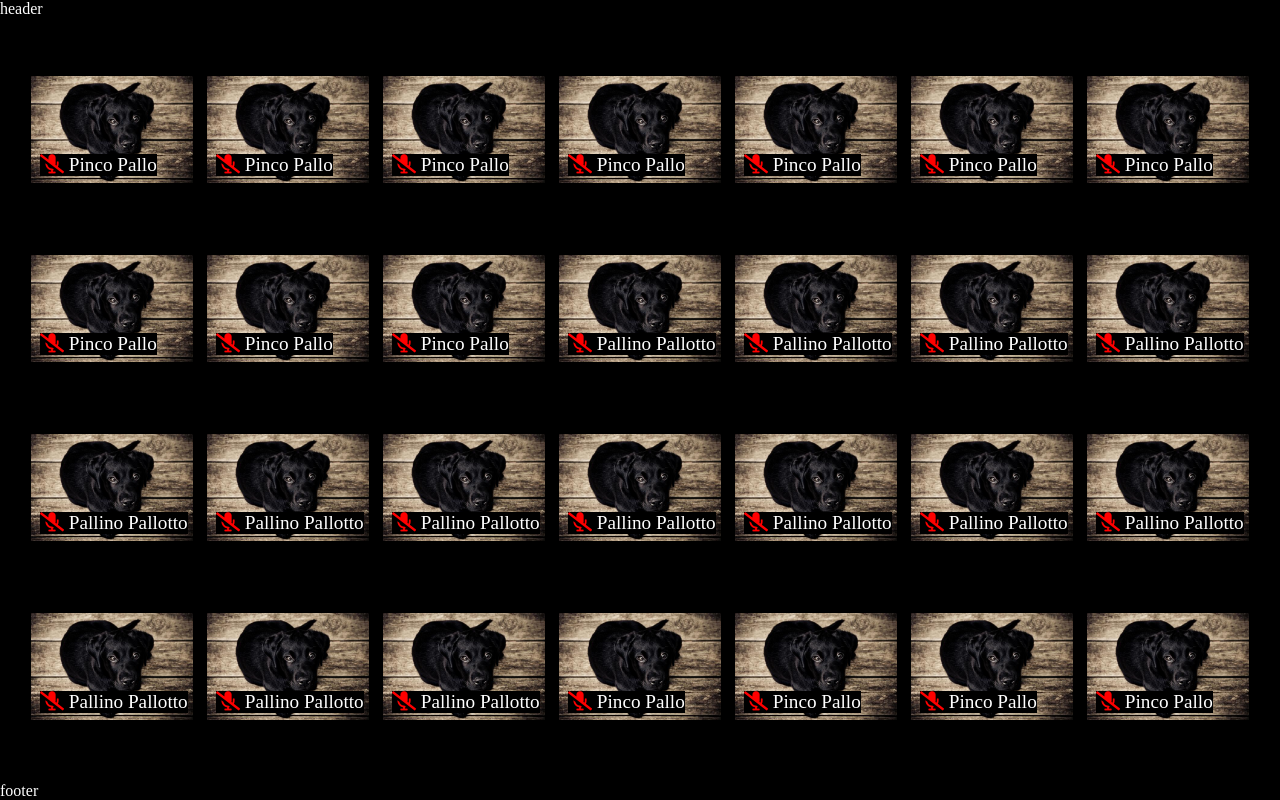
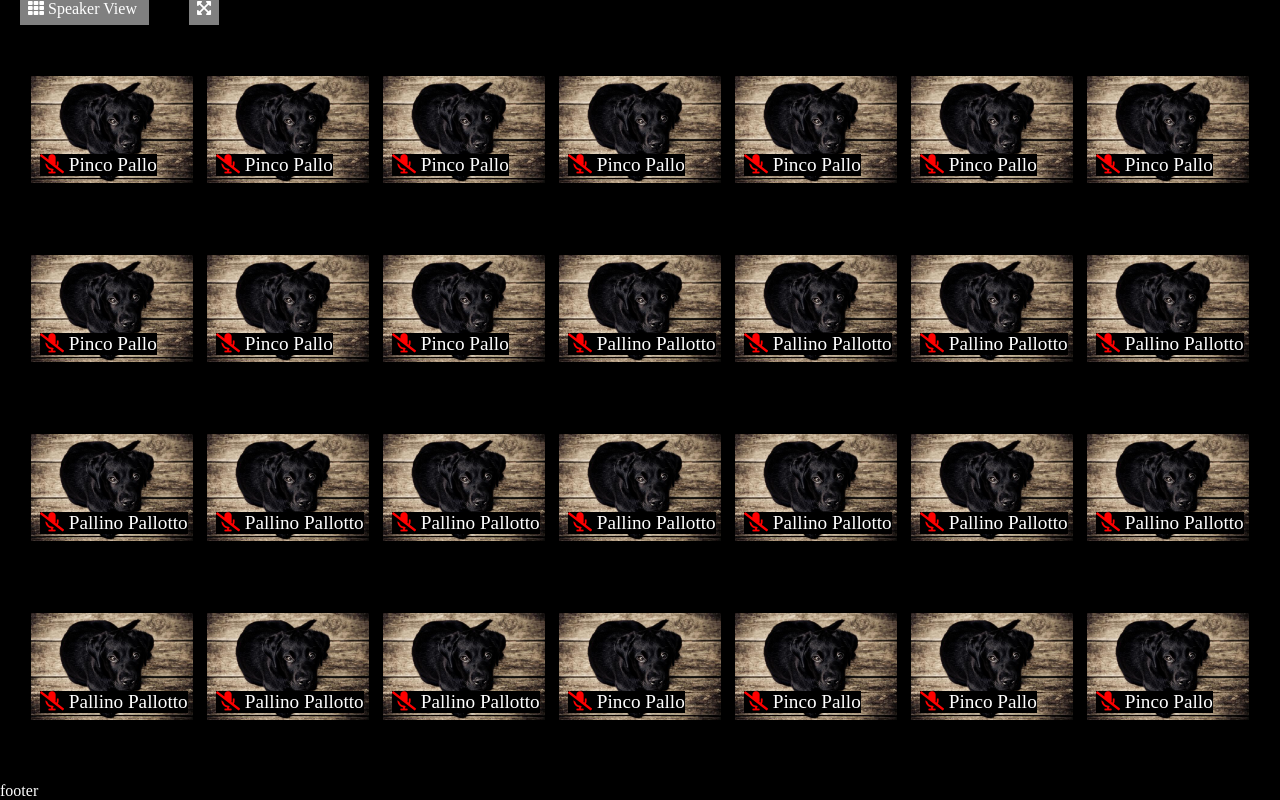
Before and after one commit to Dario-Miccinelli/html-css-zoom, a plain HTML site: page index.html in a window 1280 px wide. Drawn offline with Linux system fonts and the light colour scheme.

Commit message:
Aggiunte icone header

```diff
--- a/assets/css/style.css
+++ b/assets/css/style.css
@@ -4,6 +4,17 @@
     box-sizing: border-box;
 
 }
+
+header a {
+    text-decoration: none;
+    color: white;
+    margin: 10px 20px;
+    background-color: grey;
+    padding: 0.5rem;
+
+}
+
+
 
 .container-webapp {
     height: 100vh;
--- a/index.html
+++ b/index.html
@@ -13,7 +13,24 @@
   </head>
   <body>
     <div class="container-webapp">
-      <header>header</header>
+      <header>
+
+        <a href="">
+            <i class="fas fa-th"></i>
+
+            <span>
+                Speaker View
+            </span>
+        </a>
+
+
+        <a href="">
+            <i class="fas fa-expand-arrows-alt"></i>
+        </a>
+
+
+
+      </header>
 
       <main>
         <div class="pic">
```
